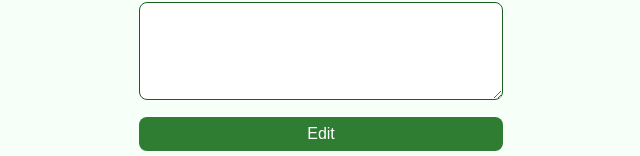
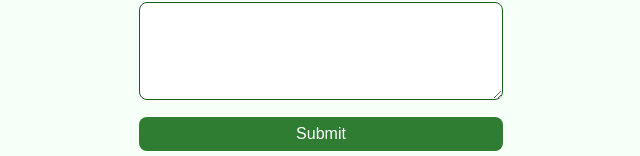
Before and after one commit to lipejdc/leafy, a Next.js app: page /create in a window 1280 px wide. Shown: the part 737-893 px from the top of the page, without its empty margins (319-959 px from the left). Built offline with nearby package versions, Linux system fonts and the light colour scheme.

Commit message:
rsolve MKs

```diff
--- a/components/Form.jsx
+++ b/components/Form.jsx
@@ -5,8 +5,6 @@
   display: grid;
   gap: 0.3rem;
 `;
-
-// Removed Input, Select, Textarea, Label styled-components
 
 const fertiliserSeasons = ["Spring", "Summer", "Autumn", "Winter"];
 
@@ -109,7 +107,7 @@
           defaultValue={initialValues.description || ""}
         ></textarea>
 
-        <button type="submit">{initialValues ? "Edit" : "Submit"}</button>
+        <button type="submit">Submit</button>
       </FormContainer>
     </>
   );
```
